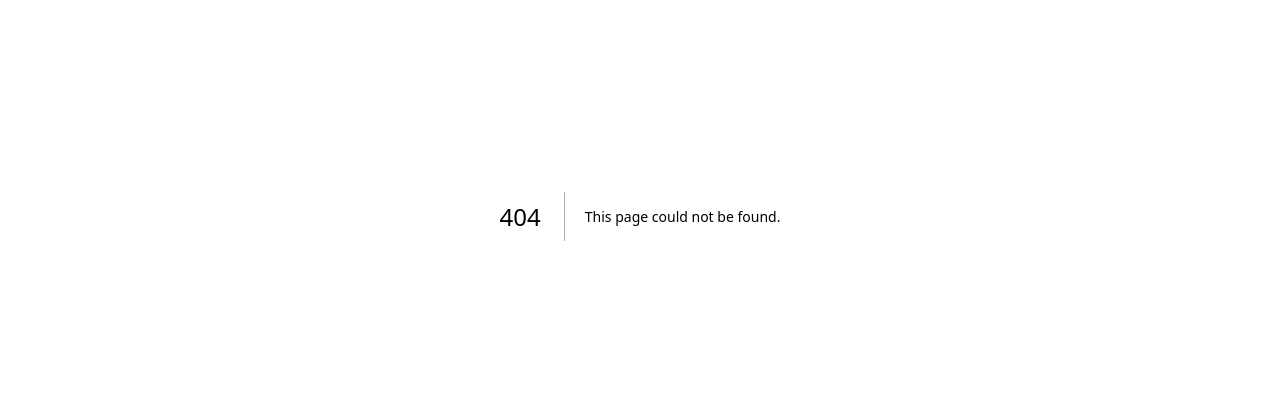
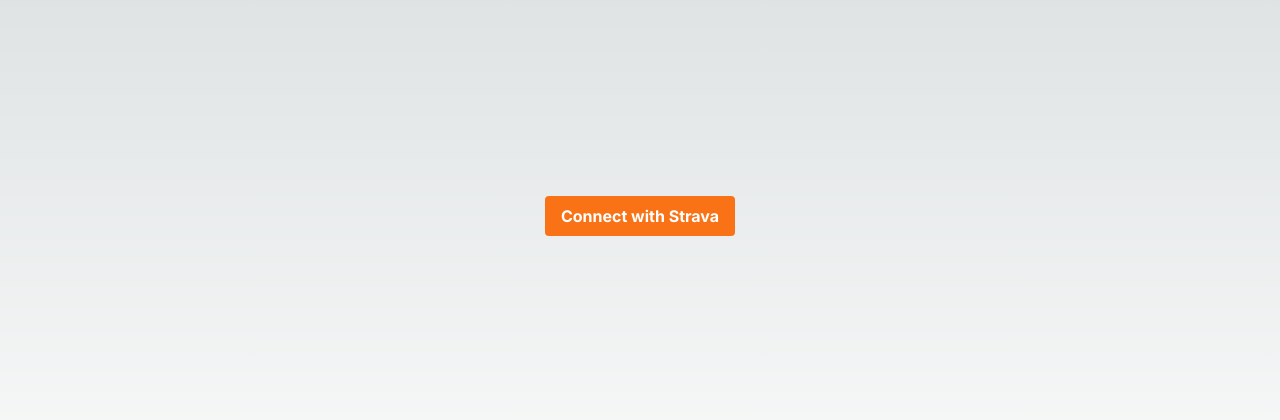
Before and after one commit to xROBERTINOx/windycityhacks, a Next.js app in the folder my-app/: page /connect in a window 1280 px wide. Before the commit this address had no page. Shown: the part 184-604 px from the top of the page. Built offline with nearby package versions, Linux system fonts and the light colour scheme.

Commit message:
added connect page,

```diff
--- /dev/null
+++ b/my-app/app/connect/page.tsx
@@ -0,0 +1,27 @@
+'use client';
+import React from 'react';
+
+const ConnectPage: React.FC = () => {
+    const handleConnect = () => {
+        const clientId = '127908'; // Your actual client ID
+        const redirectUri = encodeURIComponent('http://localhost:3000/connect'); // Updated to match your current page
+        const scope = 'read,activity:read_all,profile:read_all';
+
+        const stravaAuthUrl = `https://www.strava.com/oauth/authorize?client_id=${clientId}&response_type=code&redirect_uri=${redirectUri}&approval_prompt=force&scope=${scope}`;
+
+        window.location.href = stravaAuthUrl;
+    };
+
+    return (
+        <div className="flex justify-center items-center h-screen">
+            <button
+                onClick={handleConnect}
+                className="bg-orange-500 hover:bg-orange-600 text-white font-bold py-2 px-4 rounded"
+            >
+                Connect with Strava
+            </button>
+        </div>
+    );
+};
+
+export default ConnectPage;
--- a/my-app/app/page.tsx
+++ b/my-app/app/page.tsx
@@ -5,6 +5,8 @@
   return (
     <div className="container mx-auto px-4 py-8">
       <h1 className="text-4xl font-bold mb-8 text-center">Welcome to Ghananese River Running</h1>
+      <h2 className="text-2xl font-semibold mb-2 text-center">There I Go Co.</h2>
+      <br></br>
 
       <div className="grid grid-cols-1 md:grid-cols-2 gap-8">
         <Section
@@ -16,9 +18,9 @@
 
         <Section
           title="DASH-board"
-          description='Level up your runs by tracking your progress with experience points and achievements'
-          buttonText='View DASH-board'
-          buttonLink='/dashboard'
+          description="Level up your runs by tracking your progress with experience points and achievements"
+          buttonText="View DASH-board"
+          buttonLink="/dashboard"
         />
 
         <Section
```
